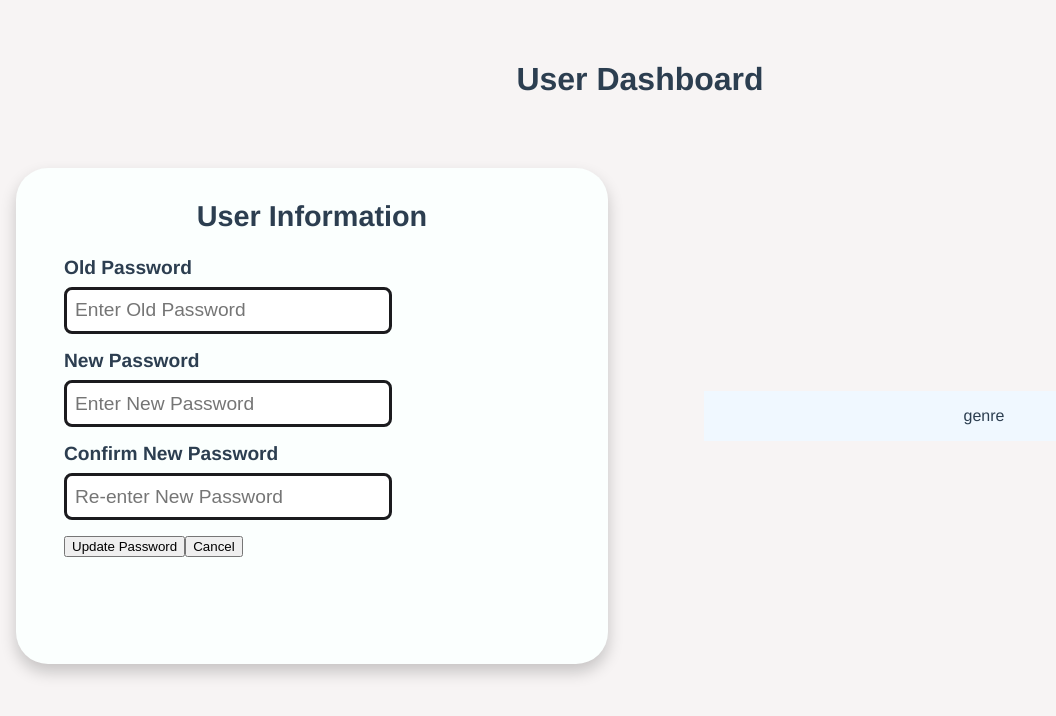
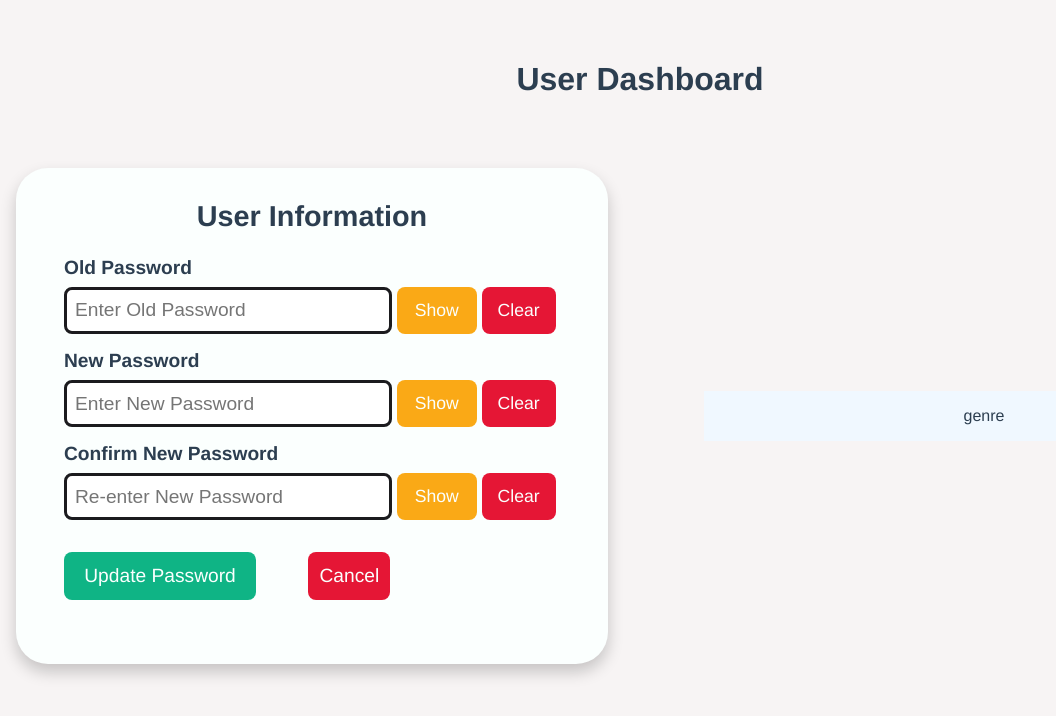
Before and after one commit to vineji/MatchMyMedia, a Vue app in the folder frontend/: page /dashboard in a window 1280 px wide. Both pictures are taken after a click on the button "Change Password". Shown: the top 716 px of the page, without its empty margins (0-1056 px from the left). Built offline with nearby package versions, Linux system fonts and the light colour scheme; no server answers.

Commit message:
HTML & CSS changes

```diff
--- a/frontend/src/components/DashboardPage.vue
+++ b/frontend/src/components/DashboardPage.vue
@@ -8,7 +8,7 @@
                     <li class="user_info_li">
                         <p><b>Username</b></p>
                         <div class="user_info_div">
-                            <input v-model="user_data.username" :placeholder="user_data.username" :readonly="readUsername">
+                            <input class="user_info_div_input" v-model="user_data.username" :placeholder="user_data.username" :readonly="readUsername">
                             <button v-if="readUsername == true" class="change_btn" @click="changeUsername">Change</button>
                             <div class="change_div" v-else-if="readUsername == false">
                                 <button @click="saveUsername" class="save_btn">Save</button>
@@ -19,7 +19,7 @@
                     <li class="user_info_li">
                         <p><b>Online ID</b></p>
                         <div class="user_info_div">
-                            <input v-model="user_data.online_id" :placeholder="user_data.online_id" :readonly="readOnlineId">
+                            <input class="user_info_div_input" v-model="user_data.online_id" :placeholder="user_data.online_id" :readonly="readOnlineId">
                             <button v-if="readOnlineId == true" class="change_btn" @click="changeOnlineId">Change</button>
                             <div class="change_div" v-else-if="readOnlineId == false">
                                 <button @click="saveOnlineId" class="save_btn">Save</button>
@@ -30,7 +30,7 @@
                     <li class="user_info_li">
                         <p><b>Date of Birth</b></p>
                         <div class="user_info_div">
-                            <input v-model="user_data.DOB" :placeholder="user_data.DOB" type="date" :readonly="readDOB">
+                            <input class="user_info_div_date" v-model="user_data.DOB" :placeholder="user_data.DOB" type="date" :readonly="readDOB" max="2020-01-01">
                             <button v-if="readDOB == true" class="change_btn" @click="changeDOB">Change</button>
                             <div class="change_div" v-else-if="readDOB == false">
                                 <button @click="saveDOB" class="save_btn">Save</button>
@@ -43,20 +43,26 @@
                 <ul v-if="changePassword == true" class="user_info_list">
                     <li class="user_info_li">
                         <p><b>Old Password</b></p>
-                        <div class="user_info_div">
-                            <input v-model="password_form.old_password" placeholder="Enter Old Password" type="password">
+                        <div class="user_password_div">
+                            <input class="user_info_div_input" v-model="password_form.old_password" placeholder="Enter Old Password" :type="showOldPassword ? 'text' : 'password'">
+                            <button class="show_password_btn" @click="show_OldPassword">{{showOldPassword ? 'Hide' : 'Show'}}</button>
+                            <button class="clear_password_btn" @click="clearOldPassword">Clear</button>
                         </div>
                     </li>
                     <li class="user_info_li">
                         <p><b>New Password</b></p>
-                        <div class="user_info_div">
-                            <input v-model="password_form.new_password_1" placeholder="Enter New Password"  type="password">
+                        <div class="user_password_div">
+                            <input class="user_info_div_input" v-model="password_form.new_password_1" placeholder="Enter New Password"  :type="showNewPassword1 ? 'text' : 'password'">
+                            <button class="show_password_btn" @click="show_NewPassword1">{{showNewPassword1 ? 'Hide' : 'Show'}}</button>
+                            <button class="clear_password_btn" @click="clearNewPassword1">Clear</button>
                         </div>
                     </li>
                     <li class="user_info_li">
                         <p><b>Confirm New Password</b></p>
-                        <div class="user_info_div">
-                            <input v-model="password_form.new_password_2" placeholder="Re-enter New Password" type="password">
+                        <div class="user_password_div">
+                            <input class="user_info_div_input" v-model="password_form.new_password_2" placeholder="Re-enter New Password" :type="showNewPassword2 ? 'text' : 'password'">
+                            <button class="show_password_btn" @click="show_NewPassword2">{{showNewPassword2 ? 'Hide' : 'Show'}}</button>
+                            <button class="clear_password_btn" @click="clearNewPassword2">Clear</button>
                         </div>
                     </li>
                     <div class="password_btn_div">
@@ -83,7 +89,10 @@ export default{
             readUsername: true,
             readOnlineId: true,
             readDOB: true,
-            changePassword: false
+            changePassword: false,
+            showOldPassword: false,
+            showNewPassword1: false,
+            showNewPassword2: false,
         }
     },
     methods: {
@@ -275,6 +284,24 @@ export default{
                 alert(error);
             }
 
+        },
+        show_OldPassword(){
+            this.showOldPassword = !this.showOldPassword;
+        },
+        show_NewPassword1(){
+            this.showNewPassword1 = !this.showNewPassword1;
+        },
+        show_NewPassword2(){
+            this.showNewPassword2 = !this.showNewPassword2;
+        },
+        clearOldPassword(){
+            this.password_form.old_password = '';
+        },
+        clearNewPassword1(){
+            this.password_form.new_password_1 = '';
+        },
+        clearNewPassword2(){
+            this.password_form.new_password_2 = '';
         }
 
 
@@ -356,7 +383,7 @@ body{
     width: 31rem;
     justify-content: space-between;
 }
-.user_info_div input {
+.user_info_div_input {
     display: flex;
     flex-direction: row;
     justify-content: flex-start;
@@ -367,6 +394,19 @@ body{
     padding-bottom: 0.6rem;
     width: 19.5rem;
     border-radius: 0.5rem;
+}
+.user_info_div_date{
+    display: flex;
+    flex-direction: row;
+    justify-content: flex-start;
+    font-size: 1.2rem;
+    border: 3px solid #1B1B1E;
+    padding-left: 0.5rem;
+    padding-top: 0.47rem;
+    padding-bottom: 0.47rem;
+    width: 19.5rem;
+    border-radius: 0.5rem;
+
 }
 
 .user_genres{
@@ -432,6 +472,7 @@ body{
     all: unset;
     margin-top: 1rem;
     height: 3rem;
+    width: 10rem;
     font-size: 1.2rem;
     font-weight: 401;
     align-self: flex-start;
@@ -448,6 +489,88 @@ body{
 
 }
 
+.password_btn_div{
+    width: 20.4rem;
+    display: flex;
+    flex-direction: row;
+    justify-content: space-between;
+    align-items: center;
+    margin-top: 1rem;
+}
+
+.update_btn{
+    all: unset;
+
+    height: 3rem;
+    width: 10rem;
+    font-size: 1.2rem;
+    font-weight: 401;
+    align-self: flex-start;
+    color: #FBFFFE;
+    background-color: #0fb485;
+    padding-left: 1rem;
+    padding-right: 1rem;
+    border-radius: 0.5rem;
+    transition: 0.2s ease;
+}
+.update_btn:hover{
+    background-color: rgba(13, 196, 144, 0.823);
+}
+.cancel_password_btn{
+    all: unset;
+    height: 3rem;
+    background-color: #e51635;
+    font-size: 1.2rem;
+    color: #FBFFFE;
+    font-weight: 401;
+    padding-left: 0.7rem;
+    padding-right: 0.7rem;
+    border-radius: 0.5rem;
+    transition: 0.2s ease;
+}
+.cancel_password_btn:hover{
+    background-color: #ff1538be;
+}
+.user_password_div{
+    margin-top: 0.5rem;
+    display: flex;
+    flex-direction: row;
+    width: 31rem;
+
+}
+.show_password_btn{
+    all: unset;
+    background-color: #FAA916;
+    color: #FBFFFE;
+    width: 3rem;
+    font-weight: 401;
+    font-size: 1.1rem;
+    padding-left: 1rem;
+    padding-right: 1rem;
+    border-radius: 0.5rem;
+    margin-left: 0.3rem;
+    transition: 0.2s ease;
+}
+.show_password_btn:hover{
+    background-color: #faaa16b4;
+}
+.clear_password_btn{
+    all: unset;
+    background-color: #e51635;
+    color: #FBFFFE;
+    font-weight: 401;
+    font-size: 1.1rem;
+    padding-left: 1rem;
+    padding-right: 1rem;
+    border-radius: 0.5rem;
+    margin-left: 0.3rem;
+    transition: 0.2s ease;
+
+}
+.clear_password_btn:hover{
+    background-color: #e51635b9;
+}
+
 
 
 </style>
```
Also changed, not shown: 1 other file (tests, documents, lock files or other folders).
